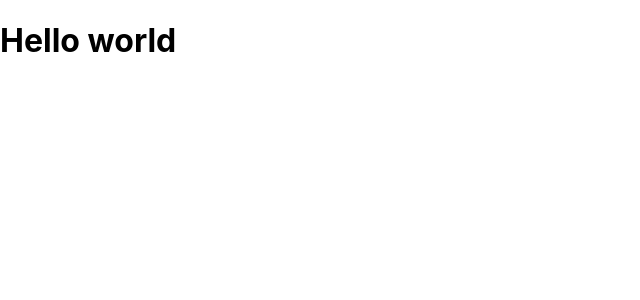
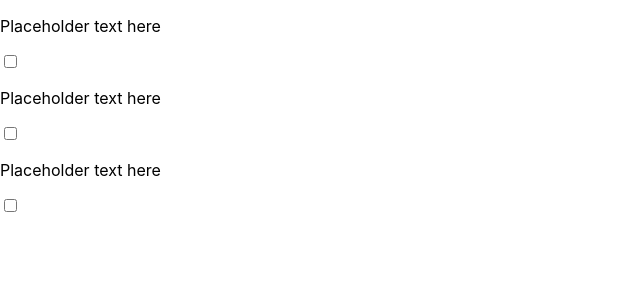
Before and after one commit to lukassketrys98/REACT-COURSE-PT1, a React (Create React App) app: page / in a window 1280 px wide. Shown: the top 300 px of the page, without its empty margins (0-640 px from the left). Built offline with nearby package versions, Linux system fonts and the light colour scheme.

Commit message:
Todo app started

```diff
--- a/src/App.js
+++ b/src/App.js
@@ -4,7 +4,13 @@
 function App() {
   return (
     <div>
-      <h1>Hello world</h1>
+        <p>Placeholder text here</p>
+        <input type="checkbox"/>
+        <p>Placeholder text here</p>
+        <input type="checkbox"/>
+        <p>Placeholder text here</p>
+        <input type="checkbox"/>
+
     </div>
   );
 }
```
